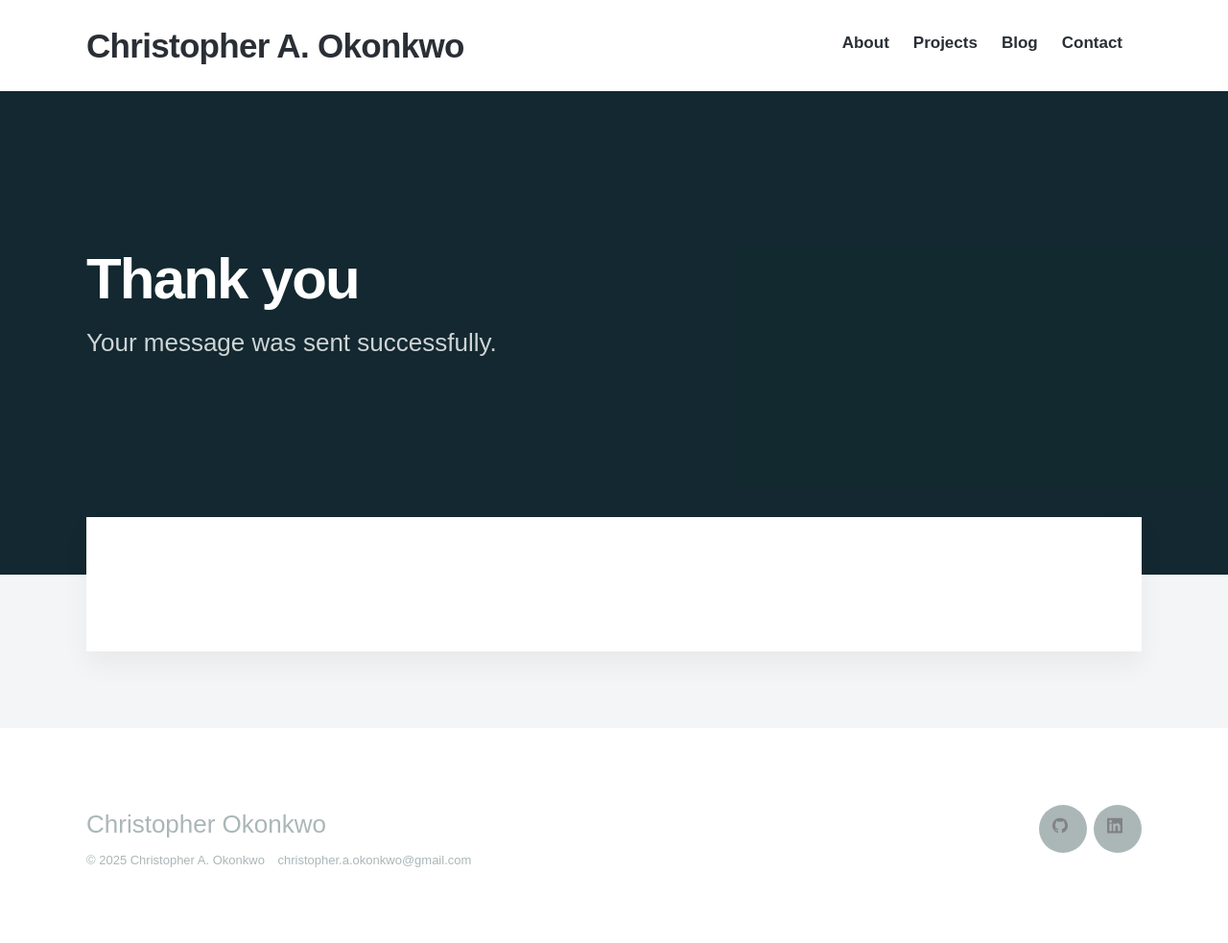
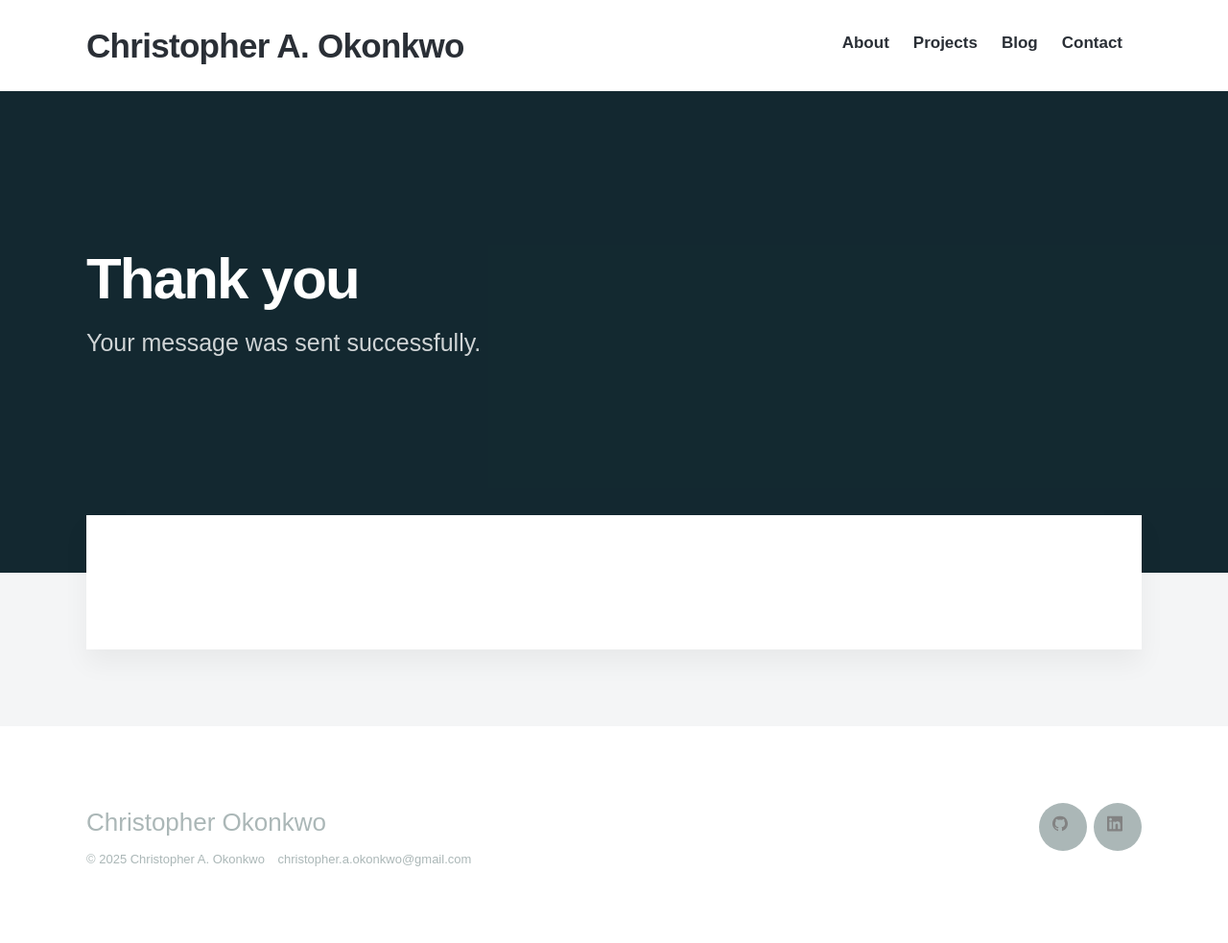
Before and after one commit to crisokonkwo/crisokonkwo.github.io, a Jekyll site: the page built from _pages/thanks.md, in a window 1280 px wide. Shown: the whole page at 96% size. Built offline with Jekyll 4.4.1, drawn with Linux system fonts in a browser that asks for light colours; nearby versions of some CDN libraries; some web fonts are replaced.

Commit message:
Update page.html

```diff
--- a/_layouts/page.html
+++ b/_layouts/page.html
@@ -11,7 +11,7 @@ layout: default
 	<div class="wrap">
 
 		<h1>{{ page.title }}</h1>
-		<p style="font-size: 26px">{{ page.subtitle }}</p>
+		<p style="font-size: 25px">{{ page.subtitle }}</p>
 
 	</div>
 
```
